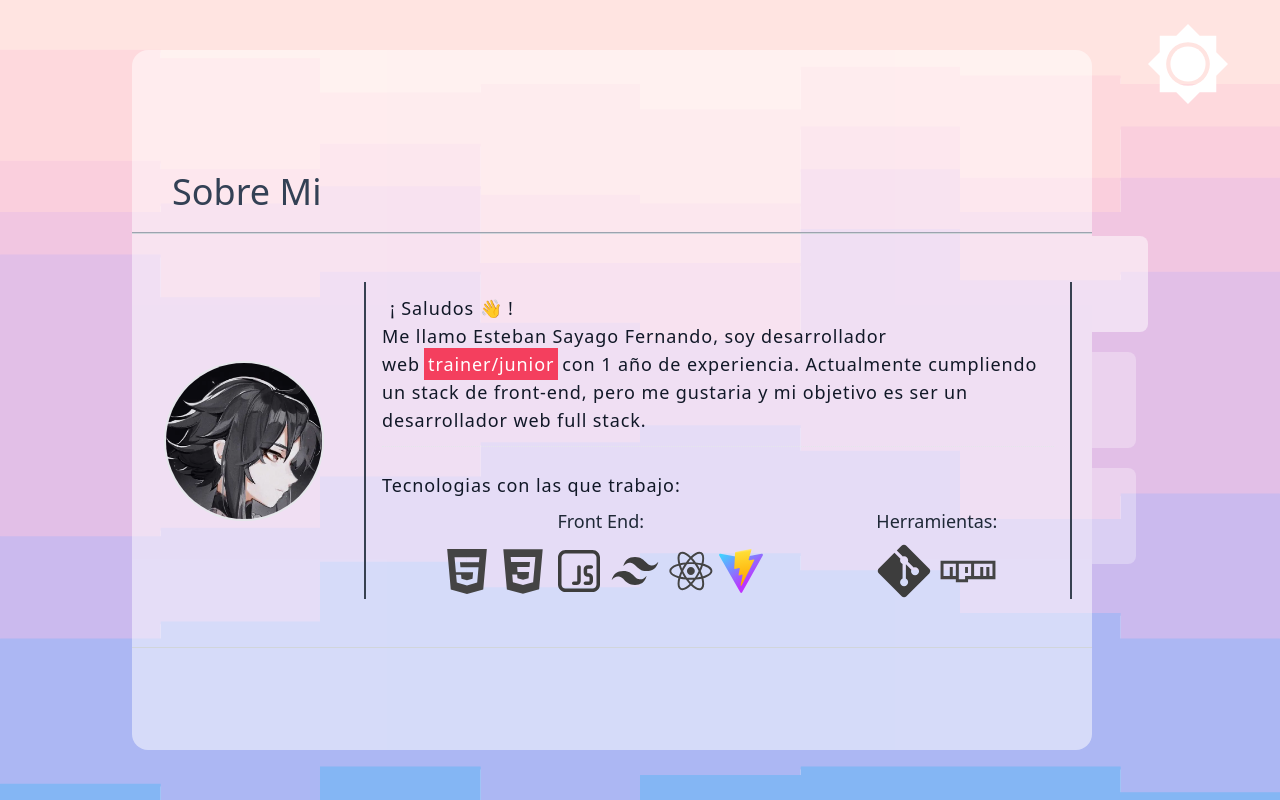
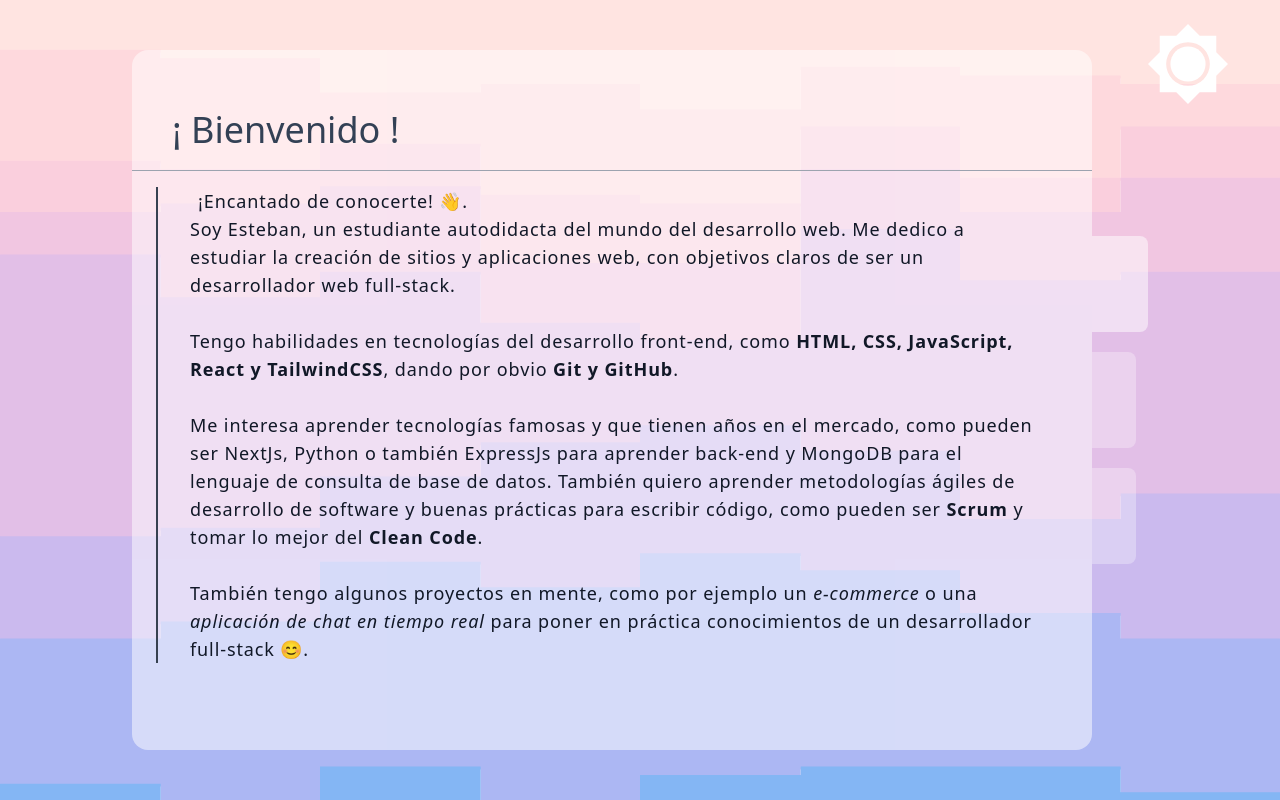
Before and after one commit to Puchinn/Portafolio, a React (Vite) app: page /portafolio/sobremi in a window 1280 px wide. Built offline with nearby package versions, Linux system fonts and the light colour scheme.

Commit message:
refactor: actualizar texto acerca de mi y ajustar estilos

```diff
--- a/src/pages/Sobre_Mi/Sobre_Mi.jsx
+++ b/src/pages/Sobre_Mi/Sobre_Mi.jsx
@@ -7,13 +7,11 @@
 function Sobre_Mi() {
     return (
         <Animacion_paginas>
-            <div className="max-w-5xl mx-auto">
-                <Titulo_de_Pagina titulo={"Sobre Mi"} />
-                <div className="flex items-center gap-x-7 border-y border-gray-300 p-5 py-12">
-                    <Foto />
-                    <div className="space-y-6 border-x-2 border-gray-700 dark:border-white px-4">
+            <div className="mx-auto max-w-5xl ">
+                <Titulo_de_Pagina titulo={"¡ Bienvenido !"} />
+                <div className="flex items-center gap-x-7 px-6 pt-4 pb-12">
+                    <div className="border-l-2 border-gray-700 px-4 dark:border-white">
                         <Texto_Sobre_Mi />
-                        <Seccion_Tecnologias />
                     </div>
                 </div>
             </div>
--- a/src/pages/Sobre_Mi/components/Texto_Sobre_Mi.jsx
+++ b/src/pages/Sobre_Mi/components/Texto_Sobre_Mi.jsx
@@ -1,14 +1,32 @@
+import Iconos_Front_End from "./Iconos_Front_End"
+import Iconos_Herramientas from "./Iconos_Herramientas"
+
 function Texto_Sobre_Mi() {
     return (
-        <p className="border-b border-dotted py-3 text-left indent-2 text-lg tracking-wider text-gray-900 dark:text-white">
-            ¡ Saludos 👋 !<br></br>
-            Me llamo Esteban Sayago Fernando, soy desarrollador web
-            <span className="mx-1 -skew-y-6 bg-rose-500 p-1 text-white">
-                trainer/junior
-            </span>
-            con 1 año de experiencia. Actualmente cumpliendo un stack de
-            front-end, pero me gustaria y mi objetivo es ser un desarrollador
-            web full stack.
+        <p className="px-4 text-left indent-2 text-lg tracking-wider text-gray-900 dark:text-white">
+            ¡Encantado de conocerte! 👋. <br></br>
+            Soy Esteban, un estudiante autodidacta del mundo del desarrollo web.
+            Me dedico a estudiar la creación de sitios y aplicaciones web, con
+            objetivos claros de ser un desarrollador web full-stack.
+            <br /> <br />
+            Tengo habilidades en tecnologías del desarrollo front-end, como
+            <strong> HTML, CSS, JavaScript, React y TailwindCSS</strong>, dando
+            por obvio <strong> Git y GitHub</strong>.
+            <br /> <br />
+            Me interesa aprender tecnologías famosas y que tienen años en el
+            mercado, como pueden ser NextJs, Python o también ExpressJs para aprender
+            back-end y MongoDB para el lenguaje de consulta de base de datos.
+            También quiero aprender metodologías ágiles de desarrollo de
+            software y buenas prácticas para escribir código, como pueden ser{" "}
+            <strong> Scrum</strong> y tomar lo mejor del{" "}
+            <strong> Clean Code</strong>.
+            <br />
+            <br />
+            También tengo algunos proyectos en mente, como por ejemplo un
+            <span className="italic"> e-commerce</span> o una{" "}
+            <span className="italic"> aplicación de chat en tiempo real </span>{" "}
+            para poner en práctica conocimientos de un desarrollador full-stack
+            😊.
         </p>
     )
 }
```
